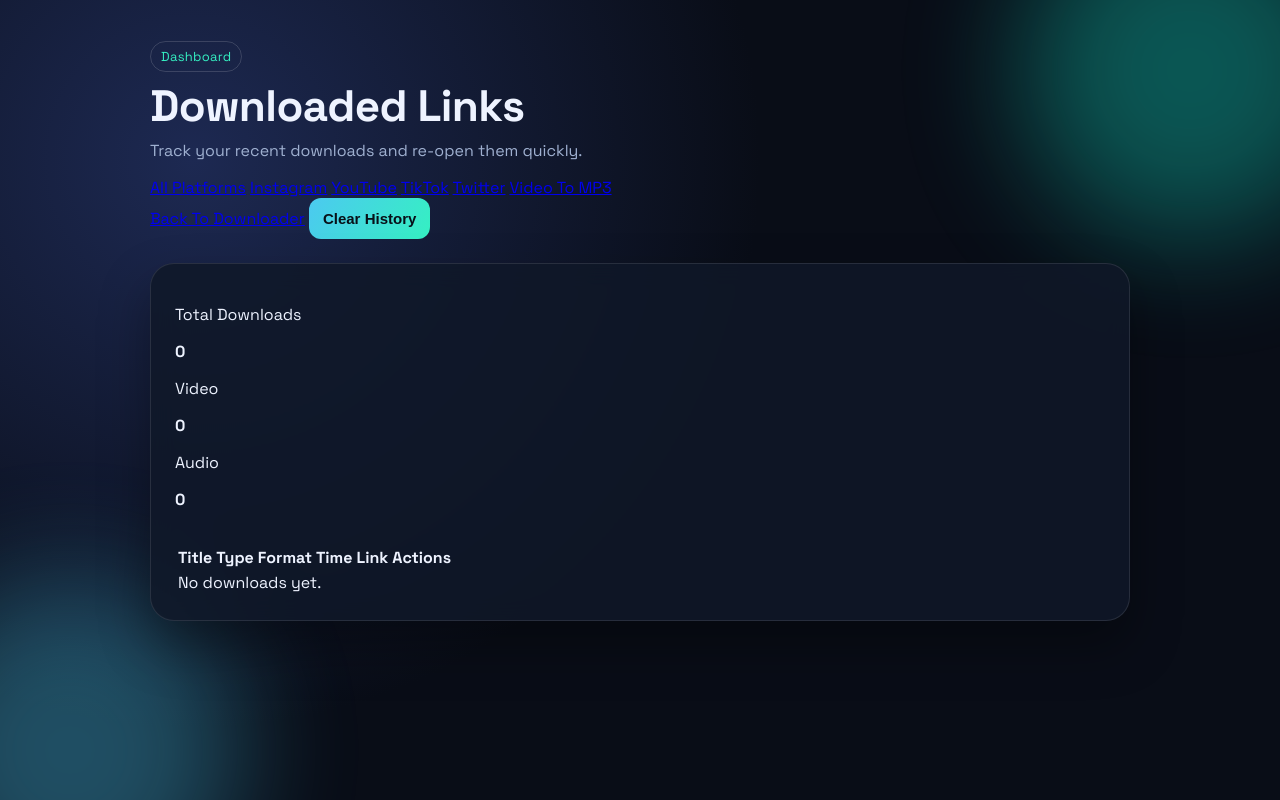
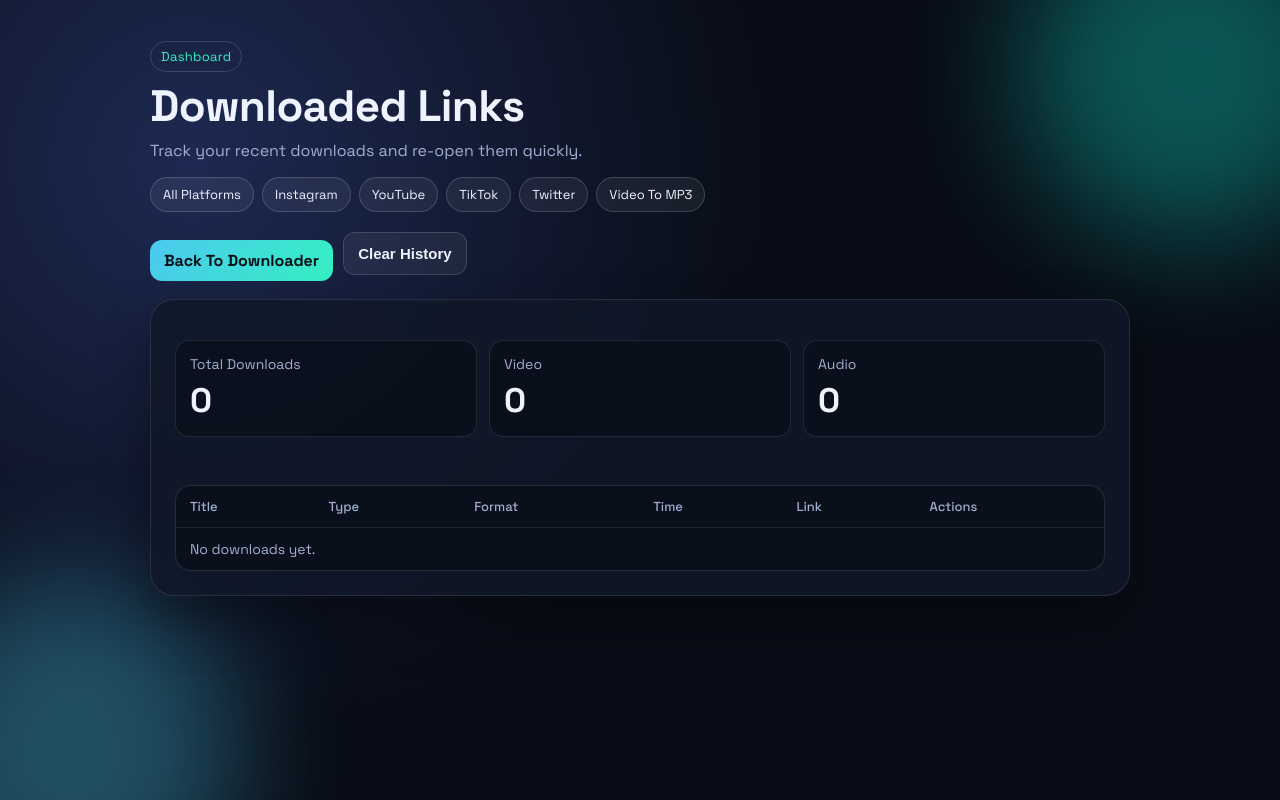
Before and after one commit to ihttr/eeee, a FastAPI app: page /dashboard in a window 1280 px wide. Run offline with FastAPI, Linux system fonts and the light colour scheme; data that the repository does not hold is empty; some libraries are stand-ins or nearby versions.

Commit message:
Update styles.css

```diff
--- a/static/styles.css
+++ b/static/styles.css
@@ -77,10 +77,62 @@ h1 {
   letter-spacing: -0.6px;
 }
 
+h2 {
+  margin: 0;
+  font-size: clamp(22px, 3vw, 34px);
+}
+
 .subtitle {
   color: var(--muted);
   margin-top: 10px;
   max-width: 700px;
+}
+
+.tool-links {
+  margin-top: 14px;
+  display: flex;
+  flex-wrap: wrap;
+  gap: 8px;
+}
+
+.tool-link {
+  text-decoration: none;
+  color: var(--text);
+  border: 1px solid rgba(255, 255, 255, 0.16);
+  background: rgba(255, 255, 255, 0.06);
+  border-radius: 999px;
+  padding: 8px 12px;
+  font-size: 13px;
+  transition: border-color 160ms ease, background 160ms ease;
+}
+
+.tool-link:hover {
+  border-color: rgba(76, 201, 240, 0.9);
+  background: rgba(76, 201, 240, 0.15);
+}
+
+.dashboard-link {
+  display: inline-block;
+  margin-top: 14px;
+  text-decoration: none;
+  color: #081018;
+  font-weight: 700;
+  background: linear-gradient(120deg, #4cc9f0, #35f0c2);
+  padding: 10px 14px;
+  border-radius: 12px;
+  transition: transform 180ms ease, box-shadow 180ms ease;
+}
+
+.dashboard-link:hover {
+  transform: translateY(-1px);
+  box-shadow: 0 10px 28px rgba(53, 240, 194, 0.35);
+}
+
+.page-actions {
+  margin-top: 14px;
+  display: flex;
+  align-items: center;
+  gap: 10px;
 }
 
 .panel {
@@ -142,6 +194,18 @@ button:disabled {
   cursor: not-allowed;
   transform: none;
   box-shadow: none;
+}
+
+.ghost-btn {
+  background: rgba(255, 255, 255, 0.06);
+  color: var(--text);
+  border: 1px solid rgba(255, 255, 255, 0.14);
+  box-shadow: none;
+}
+
+.ghost-btn:hover {
+  box-shadow: none;
+  border-color: rgba(76, 201, 240, 0.8);
 }
 
 .status {
@@ -212,6 +276,127 @@ button:disabled {
   margin-top: 8px;
 }
 
+.history-panel {
+  margin-top: 18px;
+}
+
+.history-head {
+  display: flex;
+  justify-content: space-between;
+  align-items: flex-start;
+  gap: 14px;
+}
+
+.history-stats {
+  margin-top: 16px;
+  display: grid;
+  grid-template-columns: repeat(3, 1fr);
+  gap: 12px;
+}
+
+.metric {
+  border: 1px solid rgba(255, 255, 255, 0.1);
+  border-radius: 14px;
+  padding: 14px;
+  background: rgba(8, 13, 24, 0.65);
+}
+
+.metric p {
+  margin: 0;
+  color: var(--muted);
+  font-size: 14px;
+}
+
+.metric strong {
+  margin-top: 6px;
+  display: block;
+  font-size: clamp(24px, 3.3vw, 34px);
+}
+
+.table-wrap {
+  margin-top: 14px;
+  overflow-x: auto;
+  border: 1px solid rgba(255, 255, 255, 0.12);
+  border-radius: 16px;
+  background: rgba(8, 13, 24, 0.65);
+}
+
+.history-table {
+  width: 100%;
+  border-collapse: collapse;
+  min-width: 780px;
+}
+
+.history-table th,
+.history-table td {
+  text-align: left;
+  padding: 12px 14px;
+  border-bottom: 1px solid rgba(255, 255, 255, 0.08);
+  vertical-align: middle;
+}
+
+.history-table th {
+  color: var(--muted);
+  font-size: 13px;
+  font-weight: 500;
+}
+
+.history-table td {
+  font-size: 14px;
+}
+
+.history-table tr:last-child td {
+  border-bottom: none;
+}
+
+.history-link {
+  color: var(--accent-2);
+  text-decoration: none;
+}
+
+.history-link:hover {
+  text-decoration: underline;
+}
+
+.type-pill {
+  display: inline-flex;
+  align-items: center;
+  border-radius: 999px;
+  padding: 4px 10px;
+  font-size: 12px;
+  border: 1px solid rgba(255, 255, 255, 0.12);
+}
+
+.type-pill.video {
+  color: #4cc9f0;
+}
+
+.type-pill.audio {
+  color: #35f0c2;
+}
+
+.row-actions {
+  display: flex;
+  gap: 8px;
+}
+
+.row-actions button {
+  background: rgba(255, 255, 255, 0.06);
+  color: var(--text);
+  border: 1px solid rgba(255, 255, 255, 0.14);
+  font-size: 13px;
+  padding: 8px 10px;
+}
+
+.row-actions button:hover {
+  border-color: rgba(76, 201, 240, 0.8);
+  box-shadow: none;
+}
+
+.history-empty {
+  color: var(--muted);
+}
+
 footer {
   margin-top: 16px;
   color: var(--muted);
@@ -232,12 +417,27 @@ footer {
 @media (max-width: 860px) {
   .row,
   .download-grid,
-  .meta {
+  .meta,
+  .history-stats {
     grid-template-columns: 1fr;
   }
+
+  .history-head {
+    flex-direction: column;
+    align-items: stretch;
+  }
+
+  .tool-links {
+    flex-direction: column;
+    align-items: stretch;
+  }
+
+  .tool-link {
+    text-align: center;
+  }
+
+  .page-actions {
+    flex-direction: column;
+    align-items: stretch;
+  }
 }
-body.tiktok {
-  --accent: #25f4ee;
-  --accent-2: #fe2c55;
-  background: radial-gradient(circle at 20% 20%, #0f172a, #000);
-}
```
